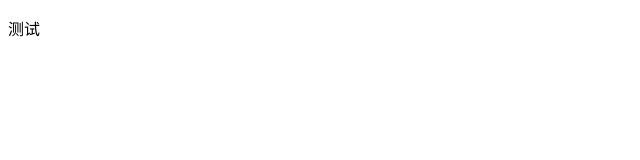
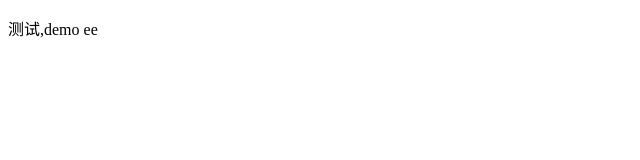
Before and after one commit to gechaofantianwang/-----, a plain HTML site: page index.html in a window 1280 px wide. Shown: the full height of the page, 0-640 px from the left. Drawn offline with Linux system fonts and the light colour scheme.

Commit message:
second save

```diff
--- a/index.html
+++ b/index.html
@@ -8,7 +8,9 @@
 </head>
 
 <body>
-  <p>测试</p>
+  <p>测试,demo
+    ee
+  </p>
 </body>
 
 </html>
```
